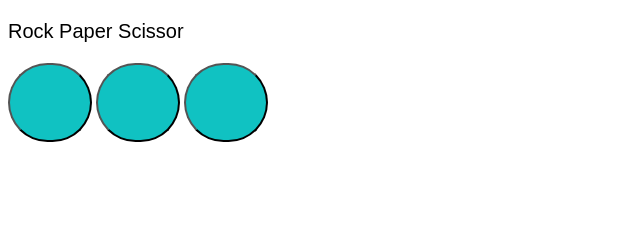
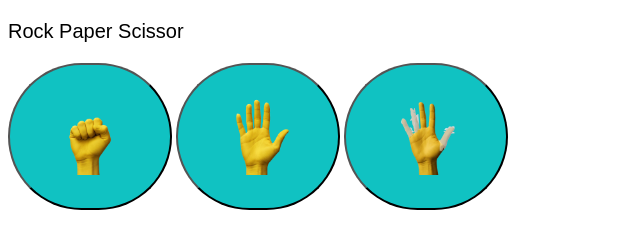
Before and after one commit to Rachhy/what-the-, a plain HTML site: page Index.html in a window 1280 px wide. Shown: the whole page, without its empty margins (0-640 px from the left). Drawn offline with Linux system fonts and the light colour scheme; the site is published under a folder, as on GitHub Pages, so addresses that start at the root find nothing.

Commit message:
Update and rename cul.html to Index.html

```diff
--- a/cul.html
+++ b/Index.html
@@ -46,7 +46,7 @@
             alert('Error')
         }
     "
-    ><img src="/pic/rock.png" alt=""></button>
+    ><img src="rock.png" alt=""></button>
     <button
     onclick=
     "
@@ -69,7 +69,7 @@
             alert('Error')
         }
     "
-    ><img   src="/pic/gg.png" alt=""></i></button>
+    ><img   src="gg.png" alt=""></i></button>
     <button
     onclick=
     "
@@ -92,7 +92,7 @@
             alert('Error')
         }
     "
-    ><img src="/pic/pp.png" alt=""></button>
+    ><img src="pp.png" alt=""></button>
 
     <script>
         alert('Welcome to scam game bro');
```
